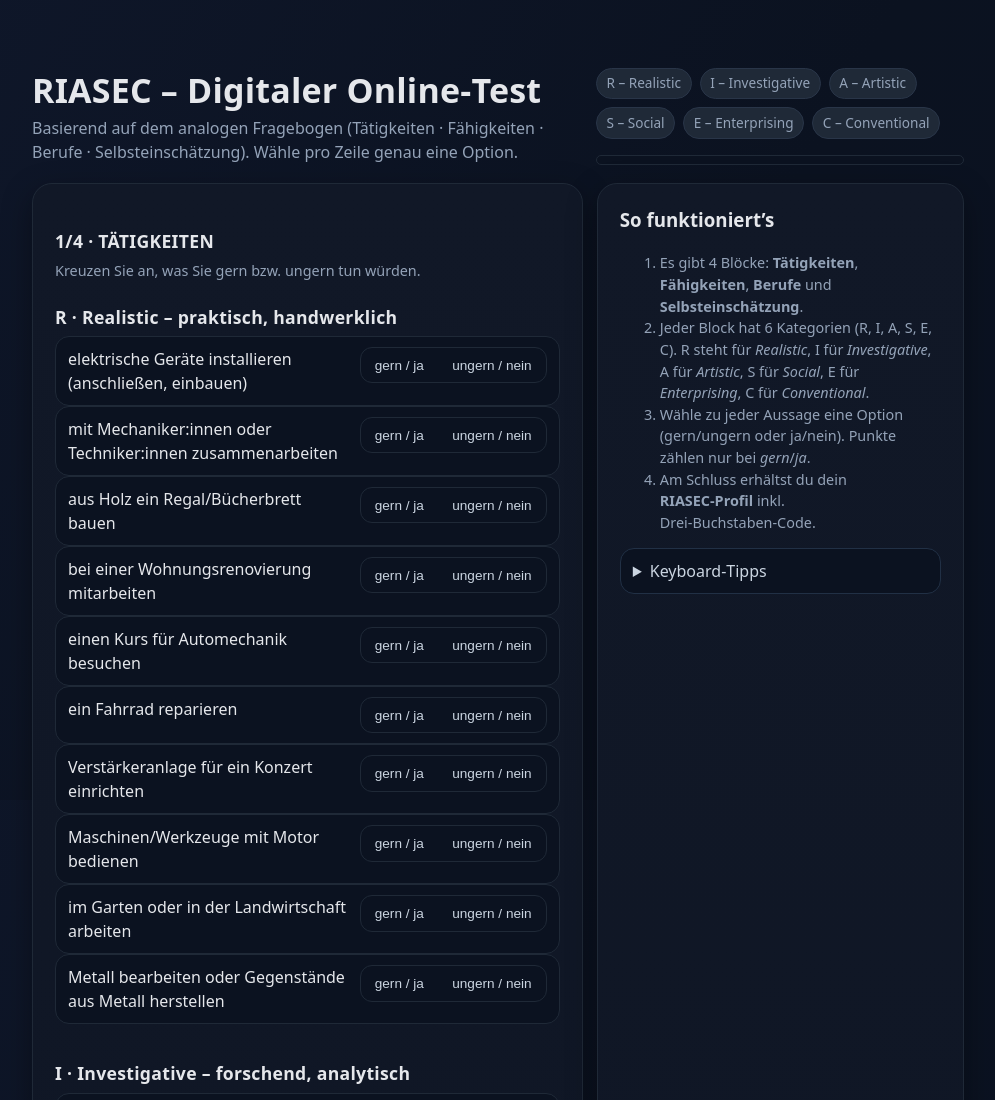
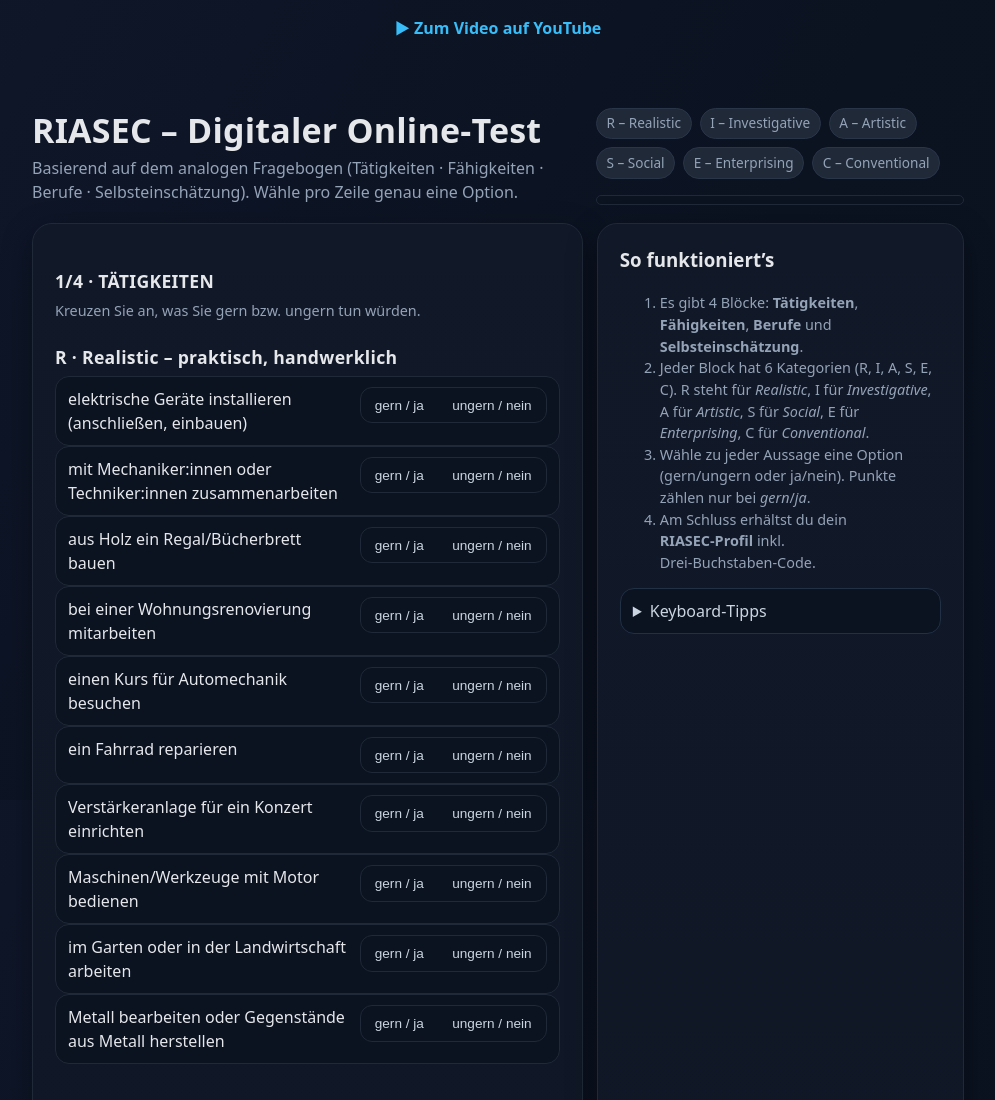
Before and after one commit to Clocen-dev/clocen.github.io, a plain HTML site: page index.html in a window 1280 px wide. Shown: the top 1100 px of the page, without its empty margins (142-1137 px from the left). Drawn offline with Linux system fonts and the light colour scheme.

Commit message:
Add files via upload

```diff
--- a/index.html
+++ b/index.html
@@ -109,6 +109,12 @@
 </style>
 </head>
 <body>
+  <div style="text-align:center; margin:16px 0;">
+    <a href="https://www.youtube.com/watch?v=zxZ5qSjOv7E&t=2s" target="_blank" style="color:#38bdf8; font-weight:bold; text-decoration:none;">
+      ▶ Zum Video auf YouTube
+    </a>
+  </div>
+
   <div class="wrap">
     <header>
       <div>
```
